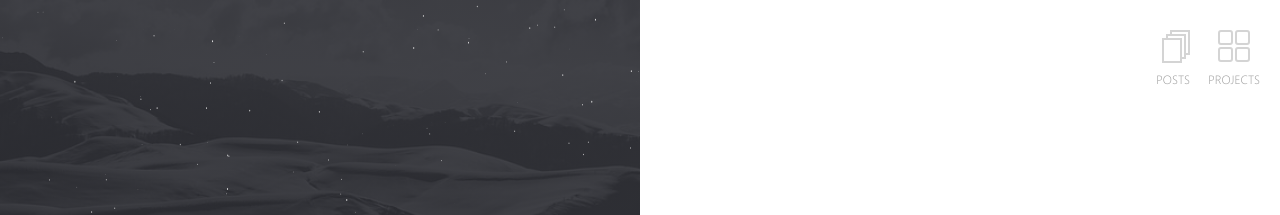
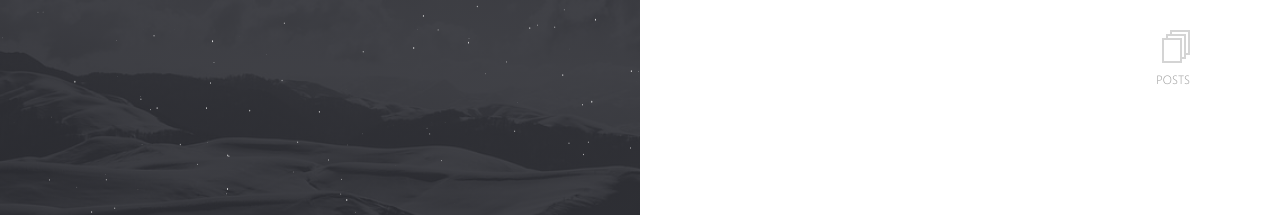
Before and after one commit to turtle2007/ff, a Jekyll site: the page built from index.md, in a window 1280 px wide. Shown: the top 215 px of the page. Built offline with Jekyll 4.4.1, drawn with Linux system fonts in a browser that asks for light colours; our own code applies the rules of GitHub Pages for plain Markdown files.

Commit message:
remove project logo

```diff
--- a/_layouts/home.html
+++ b/_layouts/home.html
@@ -26,10 +26,10 @@ layout: compress
   <div class="block-right">
     <a href="{{ site.url }}/posts" title="posts" class="posts-menu-icon"></a>
     <span class="posts-link">POSTS</span>
-    <a title="project" class="projects-menu-icon">
+    <!-- <a title="project" class="projects-menu-icon">
       <span></span>
     </a>
-    <span class="projects-link">PROJECTS</span>
+    <span class="projects-link">PROJECTS</span> -->
     <div class="content">
       <div class="about-info">
         {{ content }}
--- a/index.md
+++ b/index.md
@@ -2,12 +2,6 @@
 layout: home
 ---
 # About Me
-
-<!-- This theme is Jekyll port of [vangeltzo.com](http://vangeltzo.com/) (by [Vangelis Tzortzis](https://github.com/srekoble)).
-
-To learn how to install and use this theme check out the [installation guide](http://taylantatli.me/Halve/halve-theme/) for more information.
-
-If you have a question, find a bug, or just want to say hi, please open an [issue on GitHub](https://github.com/TaylanTatli/Halve/issues/new). -->
 
 I am a Research Associate in the [BIG](http://www.biglab.co.uk) lab, computer science department at the [University of Bristol](http://www.bristol.ac.uk/engineering/). I'm working in the field of Multi-sensory technology and shape change devices for inclusive education.
 
```
